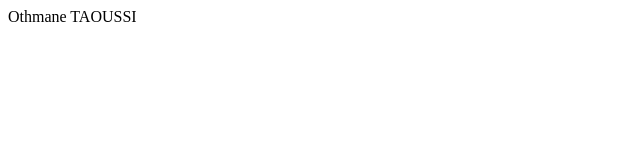
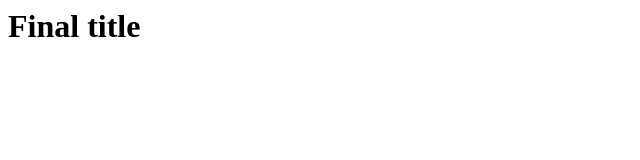
Before and after one commit to Taoussio/test, a plain HTML site: page index.html in a window 1280 px wide. Shown: the whole page, without its empty margins (0-640 px from the left). Drawn offline with Linux system fonts and the light colour scheme.

Commit message:
final title

```diff
--- a/index.html
+++ b/index.html
@@ -5,6 +5,8 @@
     <title>Document</title>
 </head>
 <body>
-    <p>Othmane TAOUSSI</p>
+    <div>
+        <h1>Final title</h1>
+    </div>
 </body>
 </html>
```
